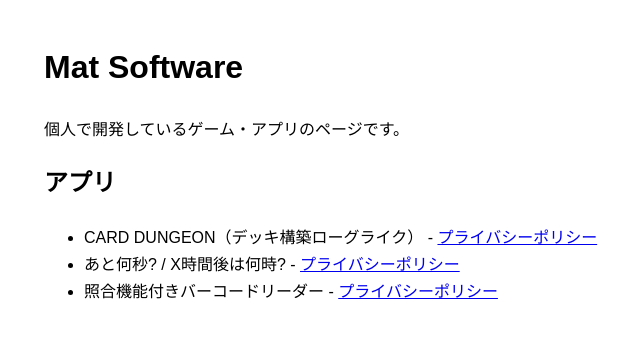
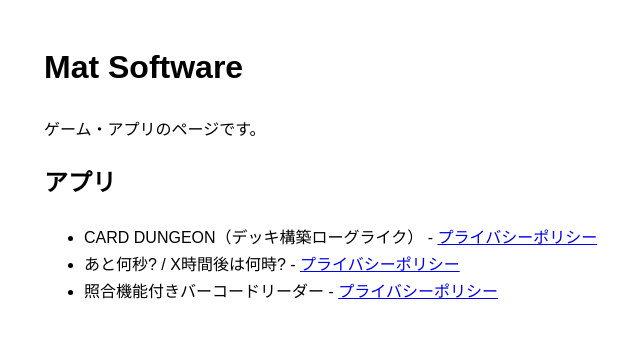
Before and after one commit to mat-software/mat-software.github.io, a plain HTML site: page index.html in a window 1280 px wide. Shown: the whole page, without its empty margins (276-916 px from the left). Drawn offline with Linux system fonts and the light colour scheme.

Commit message:
Modify introduction text in index.html
Updated the text in the introduction paragraph of the HTML.

```diff
--- a/index.html
+++ b/index.html
@@ -1 +1 @@
-<!DOCTYPE html><html lang="ja"><head><meta charset="utf-8"><meta name="viewport" content="width=device-width, initial-scale=1"><title>Mat Software</title></head><body style="font-family:sans-serif;max-width:640px;margin:40px auto;padding:0 16px;line-height:1.7"><h1>Mat Software</h1><p>個人で開発しているゲーム・アプリのページです。</p><h2>アプリ</h2><ul><li>CARD DUNGEON（デッキ構築ローグライク） - <a href="carddungeon/privacy.html">プライバシーポリシー</a></li><li>あと何秒? / X時間後は何時? - <a href="timekeepapp/privacy.html">プライバシーポリシー</a></li><li>照合機能付きバーコードリーダー - <a href="comparereader/privacy.html">プライバシーポリシー</a></li></ul></body></html>
+<!DOCTYPE html><html lang="ja"><head><meta charset="utf-8"><meta name="viewport" content="width=device-width, initial-scale=1"><title>Mat Software</title></head><body style="font-family:sans-serif;max-width:640px;margin:40px auto;padding:0 16px;line-height:1.7"><h1>Mat Software</h1><p>ゲーム・アプリのページです。</p><h2>アプリ</h2><ul><li>CARD DUNGEON（デッキ構築ローグライク） - <a href="carddungeon/privacy.html">プライバシーポリシー</a></li><li>あと何秒? / X時間後は何時? - <a href="timekeepapp/privacy.html">プライバシーポリシー</a></li><li>照合機能付きバーコードリーダー - <a href="comparereader/privacy.html">プライバシーポリシー</a></li></ul></body></html>
```
